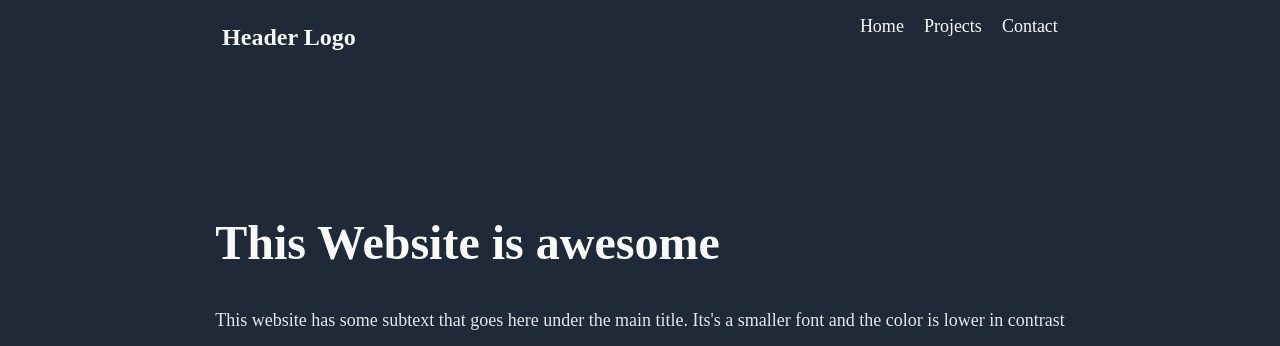
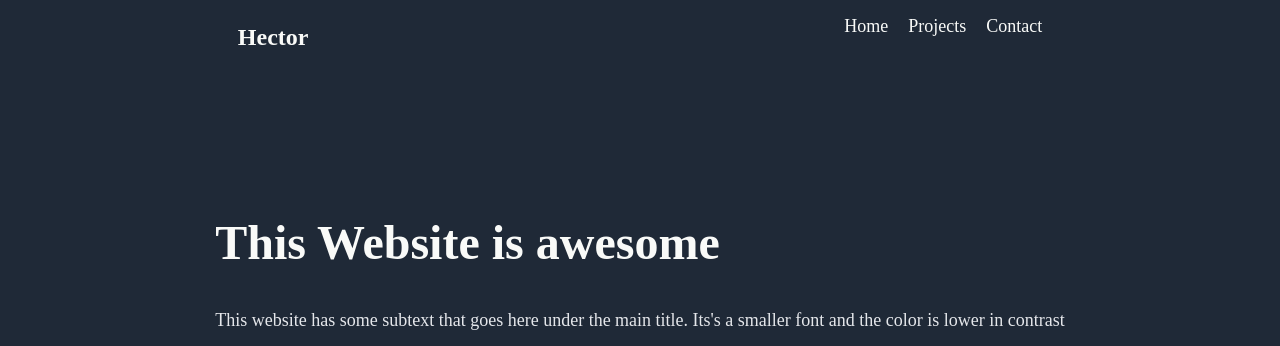
Before and after one commit to HectorMilla/business-landing-page, a plain HTML site: page index.html in a window 1280 px wide. Shown: the top 346 px of the page. Drawn offline with Linux system fonts and the light colour scheme.

Commit message:
changed header logo to hector

```diff
--- a/index.html
+++ b/index.html
@@ -9,7 +9,7 @@
   <body>
     <section class="intro">
       <nav>
-        <h3>Header Logo</h3>
+        <h3>Hector</h3>
         <div class="menu">
           <ul>
             <li><a href="#">Home</a></li>
```
